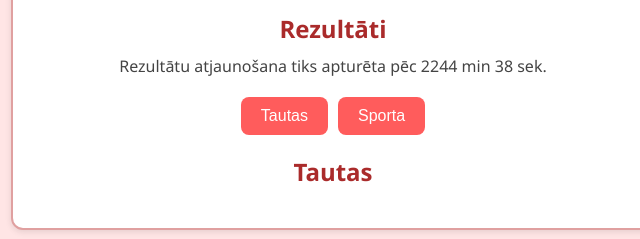
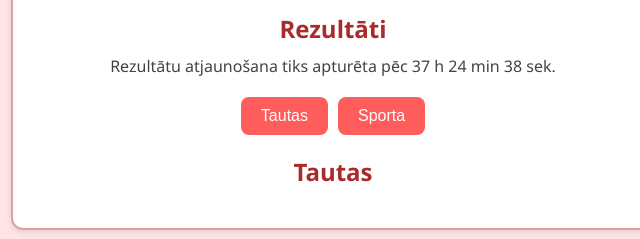
Before and after one commit to MaGrra/lmt, a plain HTML site: page index.html in a window 1280 px wide. Shown: the part 148-387 px from the top of the page, 307-947 px from the left. Drawn offline with Linux system fonts and the light colour scheme; no server answers.

Commit message:
Update index.html

```diff
--- a/index.html
+++ b/index.html
@@ -116,9 +116,10 @@
       const timerText = document.getElementById("timerText");
       if (now < cutoff) {
         const diff = Math.max(0, cutoff - now);
-        const minutes = Math.floor(diff / 60000);
+        const hours = Math.floor(diff / 3600000);
+        const minutes = Math.floor((diff % 3600000) / 60000);
         const seconds = Math.floor((diff % 60000) / 1000);
-        timerText.textContent = `Rezultātu atjaunošana tiks apturēta pēc ${minutes} min ${seconds} sek.`;
+        timerText.textContent = `Rezultātu atjaunošana tiks apturēta pēc ${hours} h ${minutes} min ${seconds} sek.`;
       } else {
         timerText.textContent = `Rezultātu atjaunošana tika apturēta 14:00`;
         frozen = true;
```
